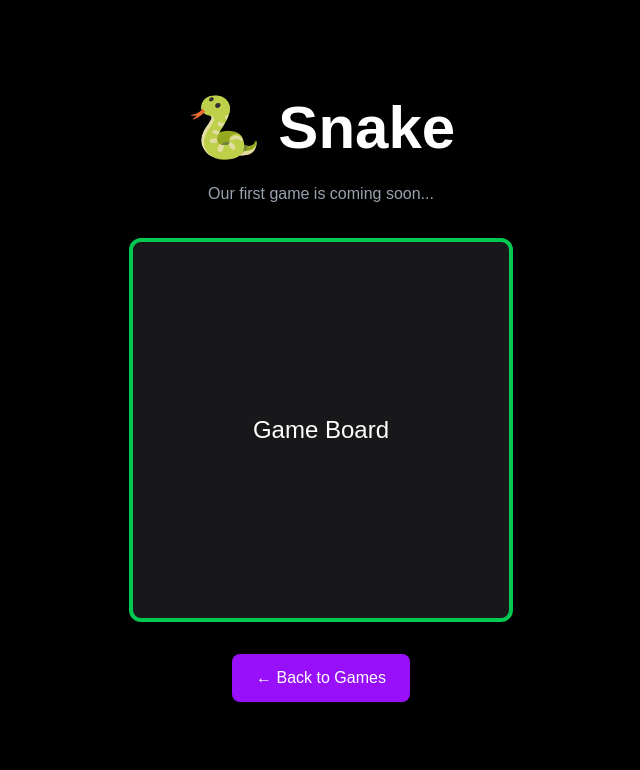
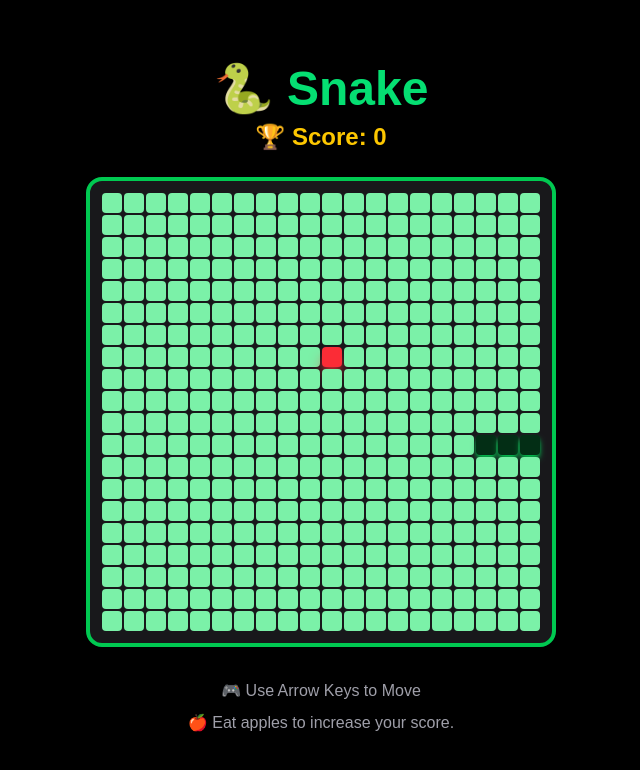
Before and after one commit to fetullamusayev44-hue/playverse, a Next.js app: page /games/snake in a window 1280 px wide. Shown: the top 770 px of the page, without its empty margins (319-959 px from the left). Built offline with nearby package versions, Linux system fonts and the light colour scheme; no server answers.

Commit message:
Snake update

```diff
--- a/app/components/SnakeGame.tsx
+++ b/app/components/SnakeGame.tsx
@@ -14,24 +14,24 @@ export default function SnakeGame() {
   return (
     <div className="flex flex-col items-center">
 
-      <h1 className="text-4xl font-bold text-green-400 mb-2">
+      <h1 className="text-5xl font-extrabold text-green-400 mb-2">
         🐍 Snake
       </h1>
 
-      <p className="text-2xl font-bold text-yellow-400 mb-4">
+      <p className="text-2xl font-bold text-yellow-400 mb-6">
         🏆 Score: {score}
       </p>
 
       {gameOver && (
-        <div className="mb-4 text-center">
+        <div className="mb-6 flex flex-col items-center">
 
-          <h2 className="text-red-500 text-3xl font-bold">
-            💀 Game Over
+          <h2 className="text-4xl font-extrabold text-red-500 animate-pulse">
+            💀 GAME OVER
           </h2>
 
           <button
             onClick={restartGame}
-            className="mt-4 px-6 py-2 bg-green-600 rounded-lg hover:bg-green-500"
+            className="mt-4 px-8 py-3 rounded-xl bg-green-600 hover:bg-green-500 font-bold text-lg transition"
           >
             🔄 Play Again
           </button>
@@ -39,33 +39,40 @@ export default function SnakeGame() {
         </div>
       )}
 
-      <div className="grid grid-cols-20 gap-[2px] bg-green-800 p-3 rounded-xl">
+      <div className="grid grid-cols-20 gap-[2px] bg-zinc-900 border-4 border-green-500 p-3 rounded-2xl shadow-2xl">
 
         {Array.from({ length: 400 }).map((_, index) => {
 
-          let color = "bg-green-300";
+          let color =
+            "bg-green-300";
 
           if (index === food) {
-            color = "bg-red-500";
+            color =
+              "bg-red-500 shadow-lg shadow-red-500";
           }
 
           if (snake.includes(index)) {
-            color = "bg-green-950";
+            color =
+              "bg-green-950 shadow-md shadow-green-500";
           }
 
           return (
             <div
               key={index}
-              className={`w-5 h-5 rounded-sm ${color}`}
+              className={`w-5 h-5 rounded-sm transition-all duration-100 ${color}`}
             />
           );
         })}
 
       </div>
 
-      <div className="mt-6 text-zinc-300">
+      <div className="mt-8 text-zinc-400 text-center">
 
-        ⬅️➡️⬆️⬇️ Arrow Keys ilə oynayın
+        <p>🎮 Use Arrow Keys to Move</p>
+
+        <p className="mt-2">
+          🍎 Eat apples to increase your score.
+        </p>
 
       </div>
 
--- a/app/components/useSnake.ts
+++ b/app/components/useSnake.ts
@@ -1,4 +1,5 @@
 import { useEffect, useState } from "react";
+import { saveHighScore, getCurrentUser } from "../../lib/game";
 
 const BOARD_SIZE = 20;
 const TOTAL_CELLS = BOARD_SIZE * BOARD_SIZE;
@@ -79,6 +80,20 @@ export function useSnake() {
     return () => clearInterval(interval);
   }, [direction, food, gameOver]);
 
+  useEffect(() => {
+    async function saveScore() {
+      if (!gameOver) return;
+
+      const user = await getCurrentUser();
+
+      if (!user) return;
+
+      await saveHighScore(user.id, score);
+    }
+
+    saveScore();
+  }, [gameOver, score]);
+
   function restartGame() {
     setSnake([210, 211, 212]);
     setDirection(1);
--- a/app/games/snake/page.tsx
+++ b/app/games/snake/page.tsx
@@ -1,22 +1,11 @@
+"use client";
+
+import SnakeGame from "../../components/SnakeGame";
+
 export default function SnakePage() {
   return (
-    <main className="min-h-screen bg-black text-white flex flex-col items-center justify-center">
-      <h1 className="text-6xl font-bold mb-6">🐍 Snake</h1>
-
-      <p className="text-gray-400 mb-8">
-        Our first game is coming soon...
-      </p>
-
-      <div className="w-96 h-96 bg-zinc-900 border-4 border-green-500 rounded-xl flex items-center justify-center">
-        <span className="text-2xl">Game Board</span>
-      </div>
-
-      <a
-        href="/games"
-        className="mt-8 bg-purple-600 hover:bg-purple-700 px-6 py-3 rounded-lg"
-      >
-        ← Back to Games
-      </a>
+    <main className="min-h-screen bg-black text-white flex items-center justify-center">
+      <SnakeGame />
     </main>
   );
 }
--- /dev/null
+++ b/lib/game.ts
@@ -0,0 +1,33 @@
+import { supabase } from "./supabase";
+
+export async function saveHighScore(
+  userId: string,
+  score: number
+) {
+  const { data } = await supabase
+    .from("profiles")
+    .select("high_score")
+    .eq("id", userId)
+    .single();
+
+  if (!data) return;
+
+  if (score > data.high_score) {
+    await supabase
+      .from("profiles")
+      .update({
+        high_score: score,
+        xp: score * 2,
+        coins: Math.floor(score / 5),
+      })
+      .eq("id", userId);
+  }
+}
+
+export async function getCurrentUser() {
+  const {
+    data: { user },
+  } = await supabase.auth.getUser();
+
+  return user;
+}
```
